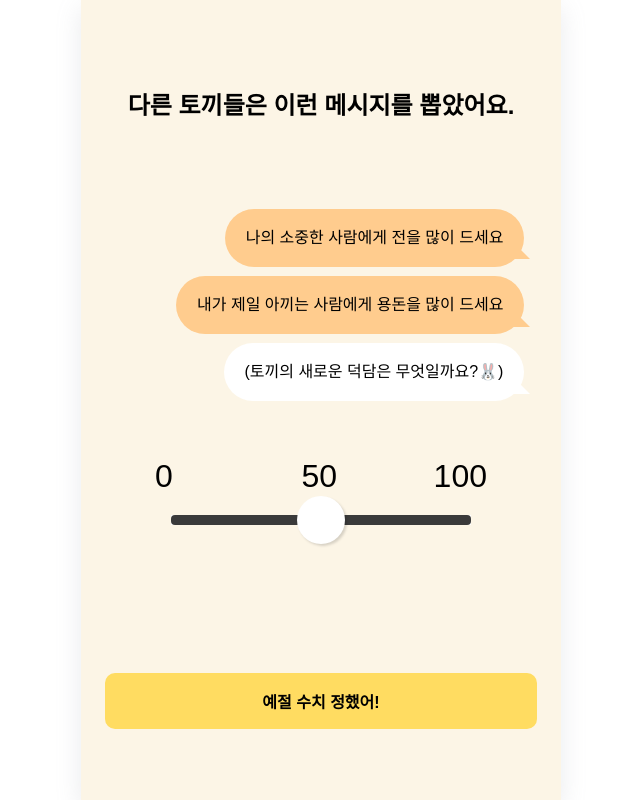
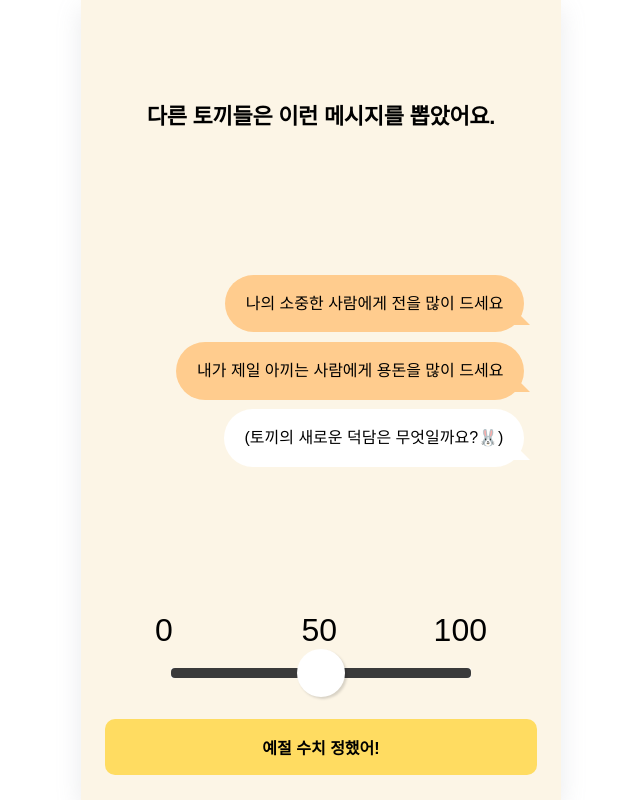
Before and after one commit to pagers-org/here-your-duckdam, a Next.js app: page /attitude in a window 1280 px wide. Shown: the whole page, without its empty margins (319-959 px from the left). Built offline with nearby package versions, Linux system fonts and the light colour scheme.

Commit message:
feat: 예의설정화면 버튼 button, title 컴포넌트 교체

```diff
--- a/pages/attitude/index.tsx
+++ b/pages/attitude/index.tsx
@@ -1,10 +1,6 @@
-import {
-    AttitudeRange,
-    AttitudeTitle,
-    MessageBox,
-    MessageItem,
-} from '@components/attitude';
-import { Button } from '@components/common';
+import { AttitudeRange, MessageBox, MessageItem } from '@components/attitude';
+import { Button, Title } from '@components/common';
+import { Bottom } from '@components/layout';
 import useAttitudeHooks from 'hooks/useAttitudeHooks';
 import { useRouter } from 'next/router';
 
@@ -19,7 +15,7 @@ const Attitude = () => {
 
     return (
         <>
-            <AttitudeTitle text={'다른 토끼들은 이런 메시지를 뽑았어요.'} />
+            <Title>다른 토끼들은 이런 메시지를 뽑았어요.</Title>
             <MessageBox>
                 <MessageItem>{message1}</MessageItem>
                 <MessageItem>{message2}</MessageItem>
@@ -29,7 +25,11 @@ const Attitude = () => {
                 initialValue={50}
                 handleRange={(range) => setPoliteRange(range)}
             />
-            <Button onClick={addNewDuckDamHandler}>예절 수치 정했어!</Button>
+            <Bottom>
+                <Button onClick={addNewDuckDamHandler}>
+                    예절 수치 정했어!
+                </Button>
+            </Bottom>
         </>
     );
 };
```
